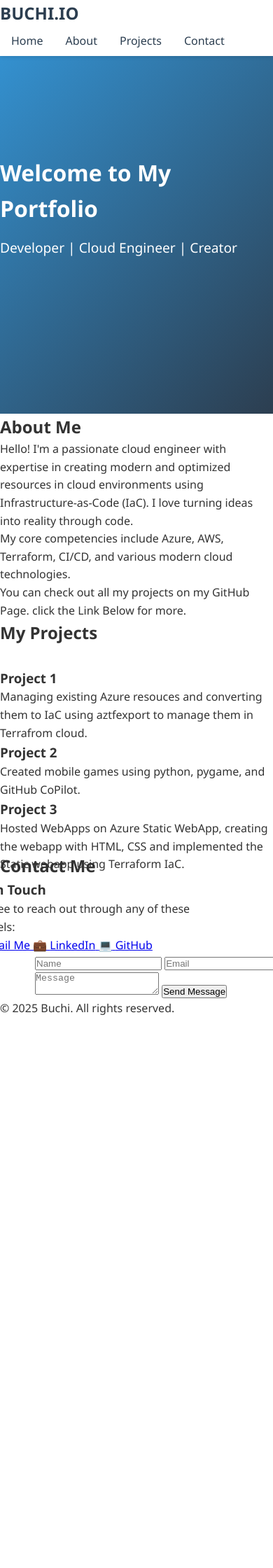
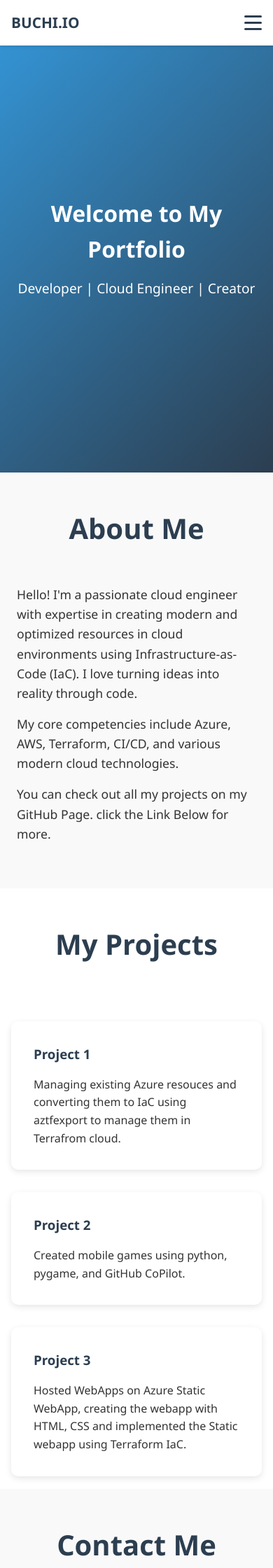
Before and after one commit to iBrid/my_webpage, a PHP site: page / in a window 390 px wide; the page is wider, and only the part inside the window is pictured. Shown: the top 2240 px of that part at 70% size. Before the commit the page ends 1454 px from the top of that part, so only its background shows below. Run offline with PHP 8.4, Linux system fonts and the light colour scheme.

Commit message:
overall optimization of webpage

```diff
--- a/index.html
+++ b/index.html
@@ -8,6 +8,7 @@
         <script defer src="script.js"></script>
 </head>
 <body>
+    <div class="nav-overlay" id="navOverlay"></div>
     <header>
         <nav>
             <div class="nav-content">
--- a/styles.css
+++ b/styles.css
@@ -86,15 +86,16 @@
     box-shadow: 0 2px 5px rgba(0,0,0,0.1);
     position: fixed;
     width: 100%;
-.hero {
-    min-height: 100vh;
-    background: linear-gradient(135deg, #3498db, #2c3e50);
+    top: 0;
+    z-index: 1000;
+    transition: background-color 0.3s ease, box-shadow 0.3s ease;
+}
+
+.nav-content {
+    max-width: 1200px;
+    margin: 0 auto;
+    padding: 1rem 2rem;
     display: flex;
-    align-items: center;
-    justify-content: center;
-    text-align: center;
-    color: white;
-}
     justify-content: space-between;
     align-items: center;
 }
@@ -102,36 +103,63 @@
 nav h1 {
     font-size: 1.5rem;
     color: #2c3e50;
+    font-weight: 700;
 }
 
 nav ul {
     display: flex;
     list-style: none;
+    gap: 0.5rem;
+    margin-left: auto;
 }
 
 .nav-toggle {
     display: none;
     flex-direction: column;
     cursor: pointer;
-    margin-left: 1rem;
+    z-index: 1002;
+    order: 3;
 }
 
 .nav-toggle span {
     width: 25px;
     height: 3px;
     background: #2c3e50;
-    margin: 4px 0;
+    margin: 3px 0;
     border-radius: 2px;
     transition: 0.3s;
 }
+
+.nav-toggle.active span:nth-child(1) {
+    transform: rotate(-45deg) translate(-5px, 6px);
+}
+
+.nav-toggle.active span:nth-child(2) {
+    opacity: 0;
+}
+
+.nav-toggle.active span:nth-child(3) {
+    transform: rotate(45deg) translate(-5px, -6px);
+}
+
+/* Mobile Menu Overlay */
+.nav-overlay {
+    display: none;
+    position: fixed;
+    top: 0;
+    left: 0;
+    width: 100%;
+    height: 100vh;
+    background: rgba(0, 0, 0, 0.5);
+    z-index: 999;
+}
+
+.nav-overlay.active {
+    display: block;
 }
 
 nav ul li {
-    margin-left: 2rem;
-    margin-right: 0.5rem;
-    padding: 0.75rem 0.5rem;
-    font-size: 1.1rem;
-    border-radius: 6px;
+    margin: 0;
 }
 
 nav ul li a {
@@ -140,7 +168,7 @@
     font-weight: 500;
     transition: color 0.3s ease, background 0.3s ease;
     display: block;
-    padding: 0.5rem 1rem;
+    padding: 0.75rem 1.25rem;
     border-radius: 6px;
 }
 
@@ -151,27 +179,26 @@
 
 /* Hero Section */
 .hero {
-    height: 70vh;
+    min-height: 80vh;
     background: linear-gradient(135deg, var(--primary-color), var(--secondary-color));
     display: flex;
     align-items: center;
+    justify-content: center;
+    text-align: center;
+    color: white;
+    padding-top: 80px;
+}
+
 .hero-content h1 {
     font-size: 3rem;
     margin-bottom: 1rem;
     animation: fadeInUp 1s ease-out;
-    color: white;
 }
 
 .hero-content p {
     font-size: 1.2rem;
     opacity: 0.9;
-    animation: fadeInUp 1s ease-out 0.9s both;
-    color: white;
-}
-.hero-content p {
-    font-size: 1.2rem;
-    opacity: 0.9;
-    animation: fadeInUp 1s ease-out 0.9s both;
+    animation: fadeInUp 1s ease-out 0.3s both;
 }
 
 /* Sections */
@@ -197,7 +224,7 @@
     margin: 0 auto;
 }
 
-.about-text p {
+.about-content p {
     margin-bottom: 1rem;
     font-size: 1.1rem;
 }
@@ -324,12 +351,18 @@
     transform: scale(0.98);
 }
 
-/* Form Message */
+button:disabled {
+    background-color: #95a5a6;
+    cursor: not-allowed;
+    transform: none;
+}
+
+/* Form Messages */
 .form-message {
     padding: 1rem;
     margin-bottom: 1rem;
     border-radius: 8px;
-    font-weight: 600;
+    font-weight: 500;
     text-align: center;
     animation: fadeIn 0.3s ease-in;
 }
@@ -356,65 +389,83 @@
 
 /* Responsive Design */
 @media (max-width: 768px) {
+    .nav-content {
+        padding: 1rem;
+    }
+
     nav ul {
         display: none;
         flex-direction: column;
-        position: absolute;
-        top: 60px;
-        right: 10px;
+        position: fixed;
+        top: 0;
+        right: 0;
+        height: 100vh;
+        width: 70vw;
+        max-width: 300px;
         background: #fff;
-        box-shadow: 0 2px 5px rgba(0,0,0,0.1);
-        width: 90vw;
-        max-width: 320px;
-        border-radius: 12px;
+        box-shadow: -2px 0 10px rgba(0,0,0,0.2);
+        padding: 5rem 1rem 2rem;
+        gap: 0;
         z-index: 1001;
-        padding: 1rem 0.5rem;
+        overflow-y: auto;
     }
-    nav ul li {
-        margin: 0.5rem 0;
-        padding: 0.75rem 0.5rem;
-        font-size: 1.15rem;
-    }
-    nav ul li a {
-        padding: 0.75rem 1rem;
-    }
+
     nav ul.active {
         display: flex;
     }
+
+    nav ul li {
+        width: 100%;
+        margin: 0;
+    }
+
+    nav ul li a {
+        width: 100%;
+        padding: 1rem 1.5rem;
+        font-size: 1.1rem;
+        border-radius: 8px;
+        margin-bottom: 0.5rem;
+    }
+
     .nav-toggle {
         display: flex;
     }
+
+    nav h1 {
+        font-size: 1.3rem;
+    }
+
     .hero-content h1 {
         font-size: 2rem;
     }
+
     section {
-        padding: 2rem 0.5rem;
+        padding: 3rem 1rem;
     }
+
     .project-grid {
         grid-template-columns: 1fr;
     }
+
     .contact-content {
         grid-template-columns: 1fr;
+        gap: 1.5rem;
+    }
+
+    .contact-info, form {
+        padding: 1.5rem;
+    }
+
+    .contact-links {
         gap: 1rem;
     }
-    .contact-info, form {
-        padding: 1rem;
-    }
-    .contact-links {
-        flex-direction: column;
-        gap: 0.5rem;
-    }
+
     .about-content {
         padding: 0 0.5rem;
     }
-    nav h1 {
-        font-size: 1.2rem;
-    }
-    nav {
-        padding: 0.5rem 0;
-    }
+
     footer {
-        padding: 1rem;
+        padding: 1.5rem 1rem;
         font-size: 0.9rem;
     }
 }
```
Also changed, not shown: script.js (+97 -23 lines).
